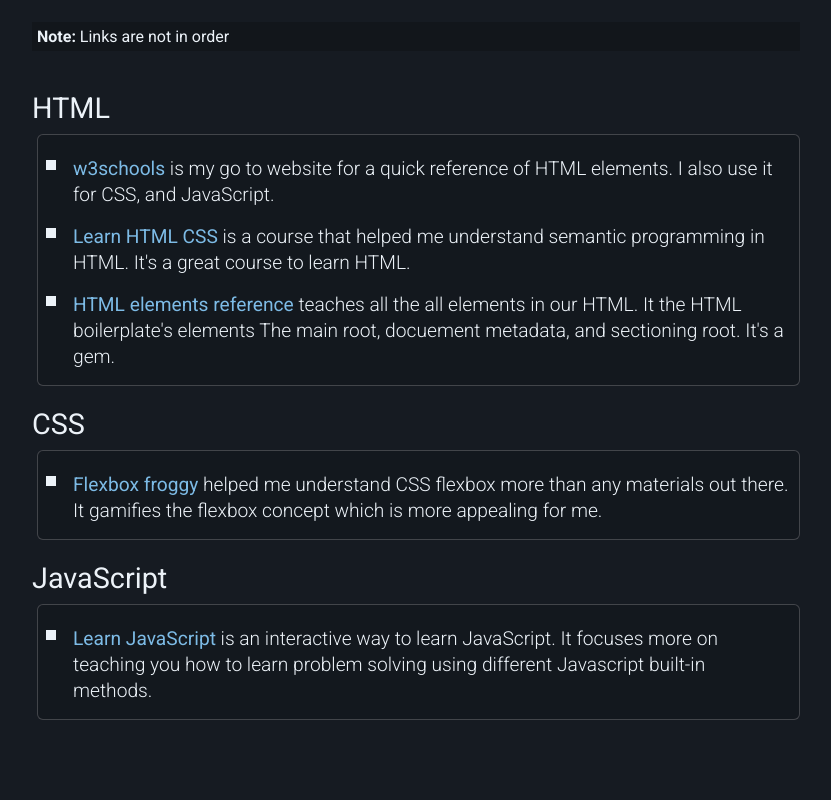
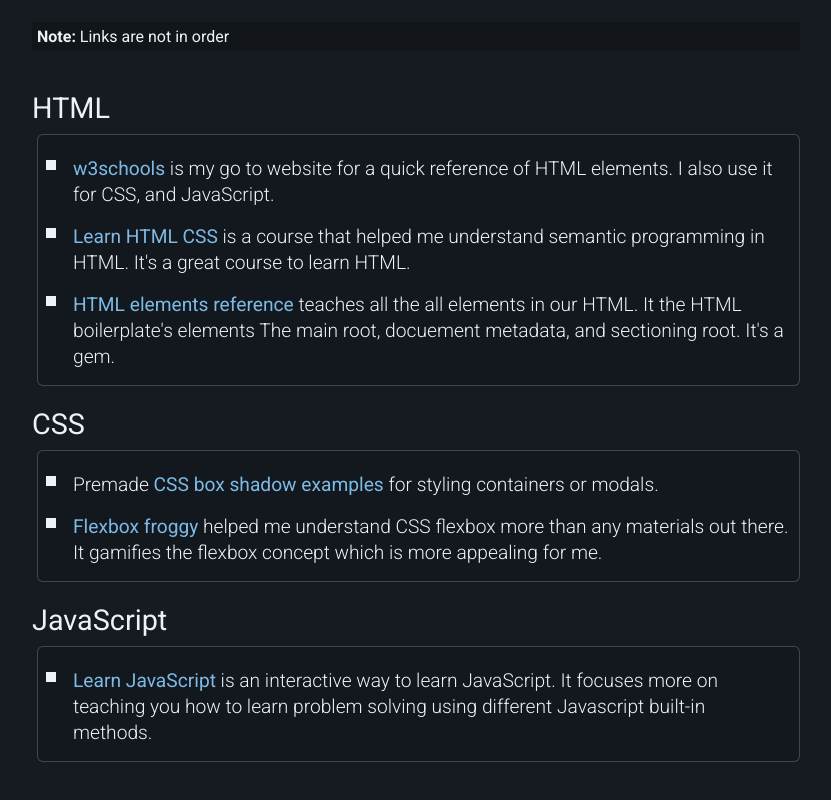
Before and after one commit to cd-mario/reference-website, a plain HTML site: page index.html in a window 1280 px wide. Shown: the part 1467-2267 px from the top of the page, without its empty margins (224-1055 px from the left). Drawn offline with Linux system fonts and the light colour scheme.

```diff
--- a/index.html
+++ b/index.html
@@ -83,7 +83,12 @@
         <ul class="link-list">
           <li>
             <p>
-              <a href="https://flexboxfroggy.com/" target="_blank">Flexbox froggy</a> helped me understand CSS flexbox more than any
+              Premade <a href="https://flexboxfroggy.com/" target="_blank">CSS box shadow examples</a> for styling containers or modals.
+            </p>
+          </li>
+          <li>
+            <p>
+              <a href="https://getcssscan.com/css-box-shadow-examples" target="_blank">Flexbox froggy</a> helped me understand CSS flexbox more than any
               materials out there. It gamifies the flexbox concept which is more appealing for me.
             </p>
           </li>
```
